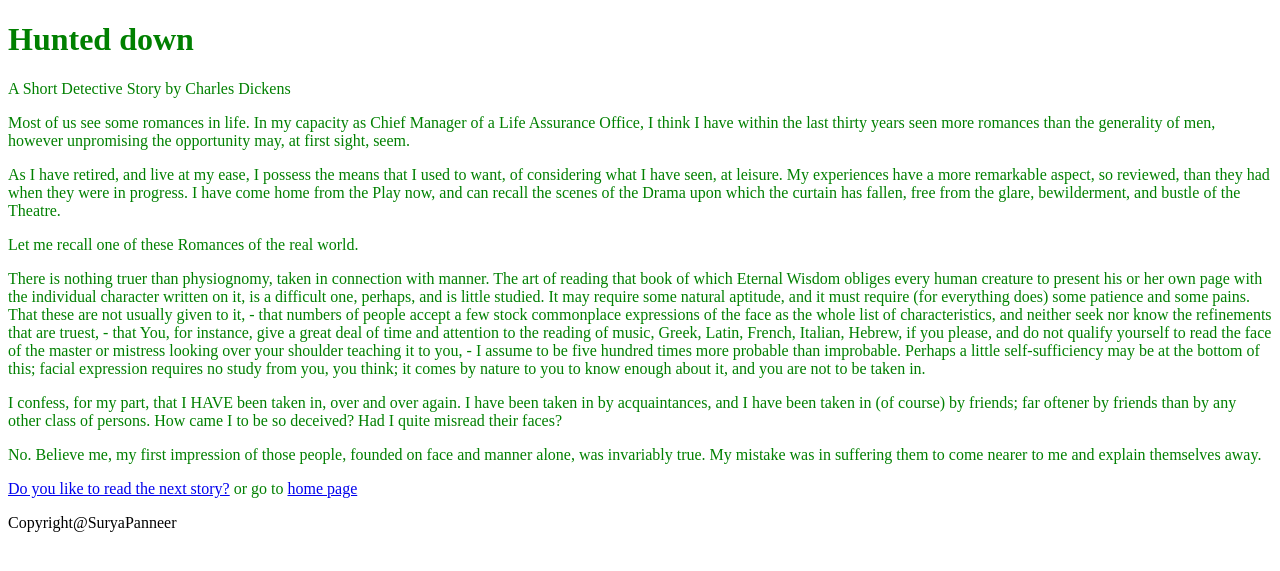
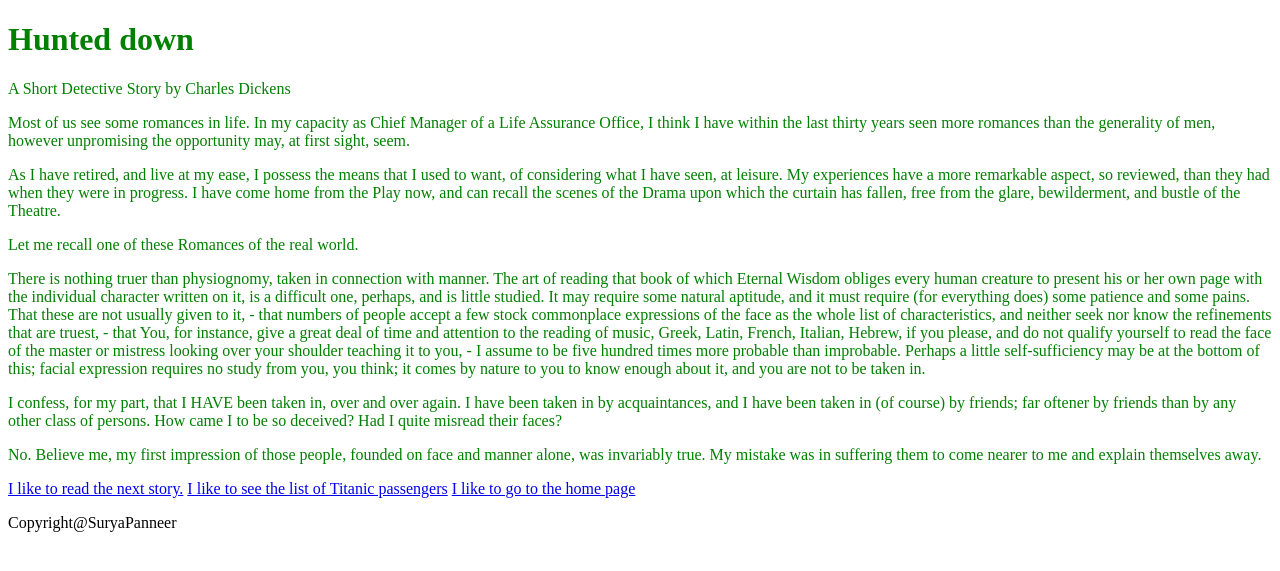
Before and after one commit to SuryaPanneer/auto-goggles, a Jekyll site: the page built from topics/story1.md, in a window 1280 px wide. Shown: the top 571 px of the page. Built offline with Jekyll 4.4.1, drawn with Linux system fonts in a browser that asks for light colours; our own code applies the rules of GitHub Pages for plain Markdown files.

Commit message:
working on question 6

```diff
--- a/topics/story1.md
+++ b/topics/story1.md
@@ -2,20 +2,22 @@
 layout: template
 ---
 
-<h1>Hunted down</h1>
-<p>A Short Detective Story by Charles Dickens</p>
+# Hunted down
 
-<p>Most of us see some romances in life. In my capacity as Chief Manager of a Life Assurance Office, I think I have within the last thirty years seen more romances than the generality of men, however unpromising the opportunity may, at first sight, seem.</p>
+A Short Detective Story by Charles Dickens
 
-<p>As I have retired, and live at my ease, I possess the means that I used to want, of considering what I have seen, at leisure. My experiences have a more remarkable aspect, so reviewed, than they had when they were in progress. I have come home from the Play now, and can recall the scenes of the Drama upon which the curtain has fallen, free from the glare, bewilderment, and bustle of the Theatre.</p>
+Most of us see some romances in life. In my capacity as Chief Manager of a Life Assurance Office, I think I have within the last thirty years seen more romances than the generality of men, however unpromising the opportunity may, at first sight, seem.
 
-<p>Let me recall one of these Romances of the real world.</p>
+As I have retired, and live at my ease, I possess the means that I used to want, of considering what I have seen, at leisure. My experiences have a more remarkable aspect, so reviewed, than they had when they were in progress. I have come home from the Play now, and can recall the scenes of the Drama upon which the curtain has fallen, free from the glare, bewilderment, and bustle of the Theatre.
 
-<p>There is nothing truer than physiognomy, taken in connection with manner. The art of reading that book of which Eternal Wisdom obliges every human creature to present his or her own page with the individual character written on it, is a difficult one, perhaps, and is little studied. It may require some natural aptitude, and it must require (for everything does) some patience and some pains. That these are not usually given to it, - that numbers of people accept a few stock commonplace expressions of the face as the whole list of characteristics, and neither seek nor know the refinements that are truest, - that You, for instance, give a great deal of time and attention to the reading of music, Greek, Latin, French, Italian, Hebrew, if you please, and do not qualify yourself to read the face of the master or mistress looking over your shoulder teaching it to you, - I assume to be five hundred times more probable than improbable. Perhaps a little self-sufficiency may be at the bottom of this; facial expression requires no study from you, you think; it comes by nature to you to know enough about it, and you are not to be taken in.</p>
+Let me recall one of these Romances of the real world.
 
-<p>I confess, for my part, that I HAVE been taken in, over and over again. I have been taken in by acquaintances, and I have been taken in (of course) by friends; far oftener by friends than by any other class of persons. How came I to be so deceived? Had I quite misread their faces?</p>
+There is nothing truer than physiognomy, taken in connection with manner. The art of reading that book of which Eternal Wisdom obliges every human creature to present his or her own page with the individual character written on it, is a difficult one, perhaps, and is little studied. It may require some natural aptitude, and it must require (for everything does) some patience and some pains. That these are not usually given to it, - that numbers of people accept a few stock commonplace expressions of the face as the whole list of characteristics, and neither seek nor know the refinements that are truest, - that You, for instance, give a great deal of time and attention to the reading of music, Greek, Latin, French, Italian, Hebrew, if you please, and do not qualify yourself to read the face of the master or mistress looking over your shoulder teaching it to you, - I assume to be five hundred times more probable than improbable. Perhaps a little self-sufficiency may be at the bottom of this; facial expression requires no study from you, you think; it comes by nature to you to know enough about it, and you are not to be taken in.
 
-<p>No. Believe me, my first impression of those people, founded on face and manner alone, was invariably true. My mistake was in suffering them to come nearer to me and explain themselves away.</p>
+I confess, for my part, that I HAVE been taken in, over and over again. I have been taken in by acquaintances, and I have been taken in (of course) by friends; far oftener by friends than by any other class of persons. How came I to be so deceived? Had I quite misread their faces?
 
+No. Believe me, my first impression of those people, founded on face and manner alone, was invariably true. My mistake was in suffering them to come nearer to me and explain themselves away.
 
-[Do you like to read the next story?](story2) or go to [home page]({{ site.homeURL }})
+[I like to read the next story.](story2)
+[I like to see the list of Titanic passengers](story3)
+[I like to go to the home page]({{ site.homeURL }})
```
Also changed, not shown: index.md (+3 -2 lines), topics/story2.md (+3 -1 lines), topics/story3.md (+4 -2 lines).
